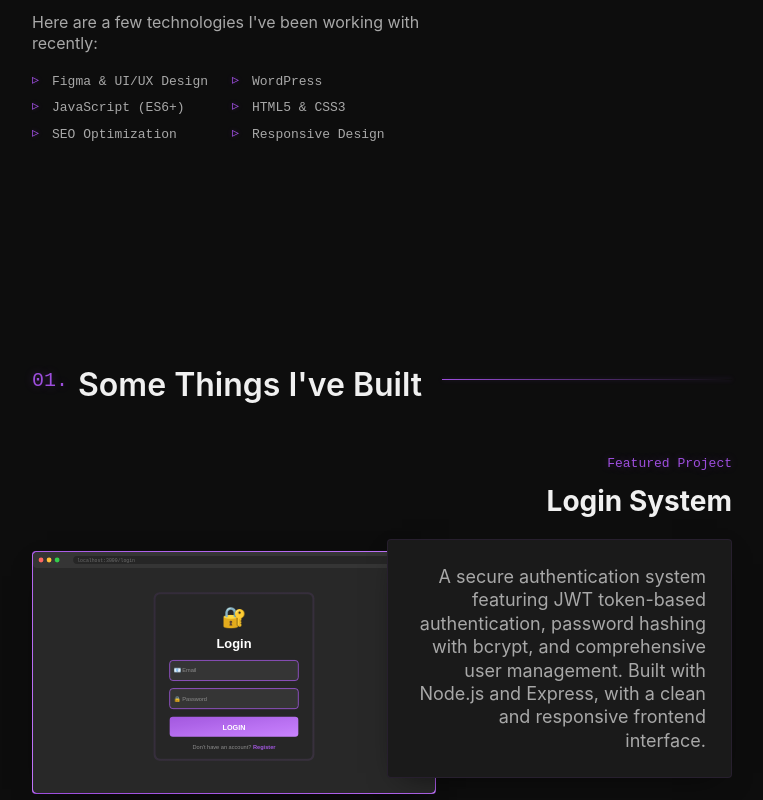
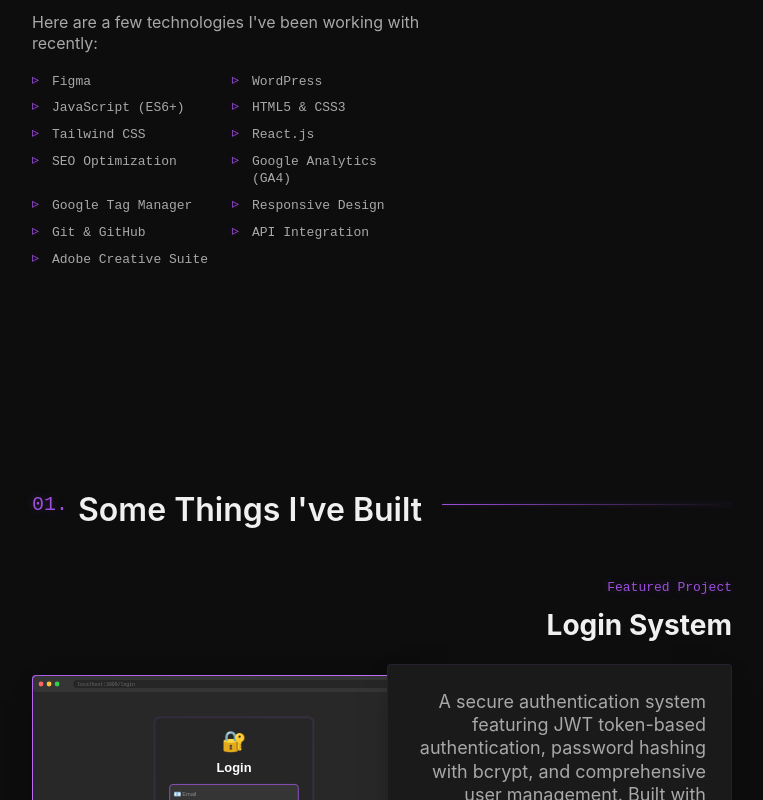
Before and after one commit to mylapablo/portfolio, a plain HTML site: page index.html in a window 1280 px wide. Shown: the part 1612-2412 px from the top of the page, without its empty margins (258-1021 px from the left). Drawn offline with Linux system fonts and the light colour scheme.

Commit message:
Update index.html

```diff
--- a/index.html
+++ b/index.html
@@ -96,12 +96,19 @@
         </p>
         <p>Here are a few technologies I've been working with recently:</p>
         <ul class="skills-list">
-          <li>Figma & UI/UX Design</li>
+          <li>Figma</li>
           <li>WordPress</li>
           <li>JavaScript (ES6+)</li>
           <li>HTML5 & CSS3</li>
+          <li>Tailwind CSS</li>
+          <li>React.js</li>
           <li>SEO Optimization</li>
+          <li>Google Analytics (GA4)</li>
+          <li>Google Tag Manager</li>
           <li>Responsive Design</li>
+          <li>Git & GitHub</li>
+          <li>API Integration</li>
+          <li>Adobe Creative Suite</li>
         </ul>
       </div>
       <div class="about-image">
```
